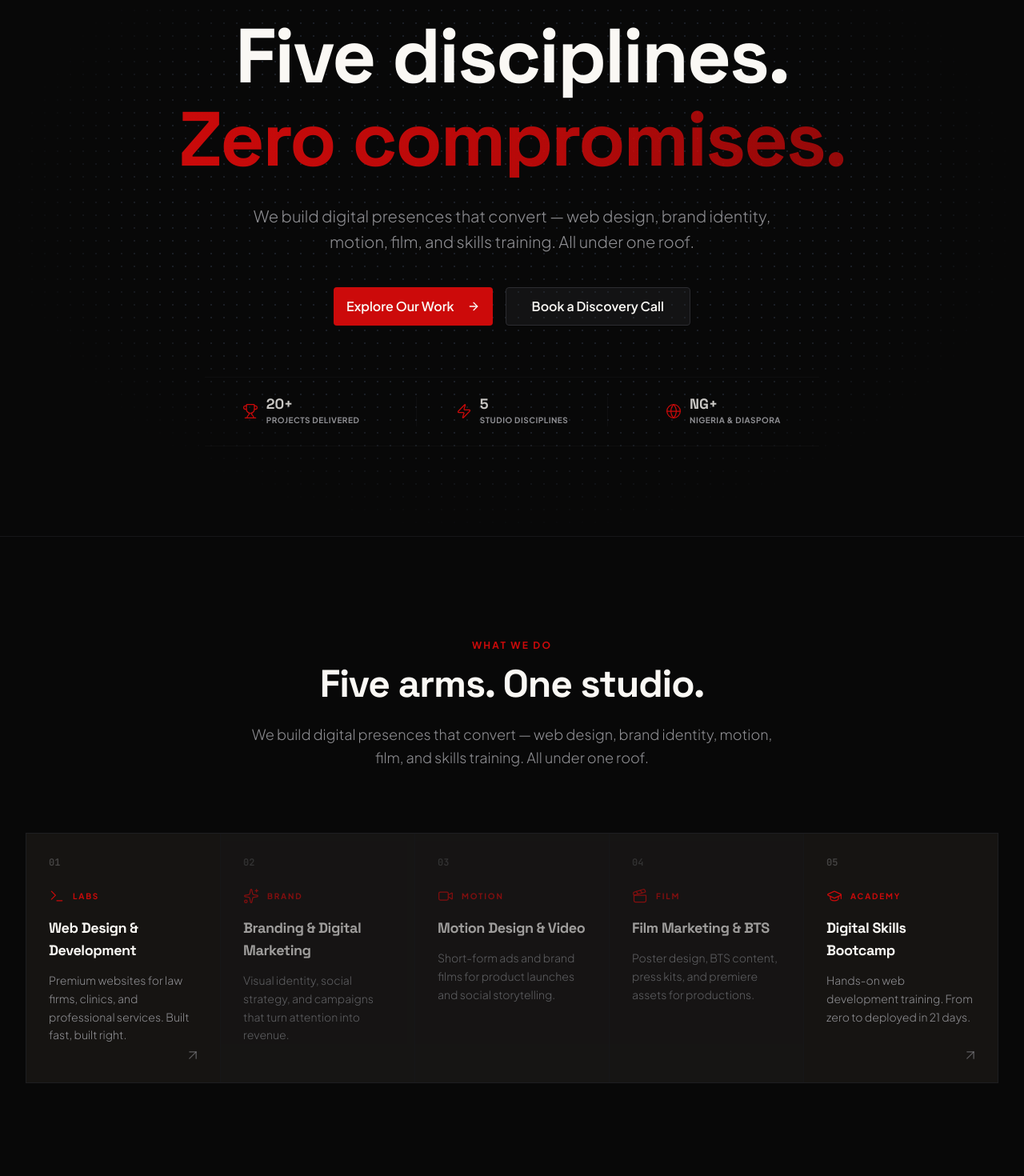
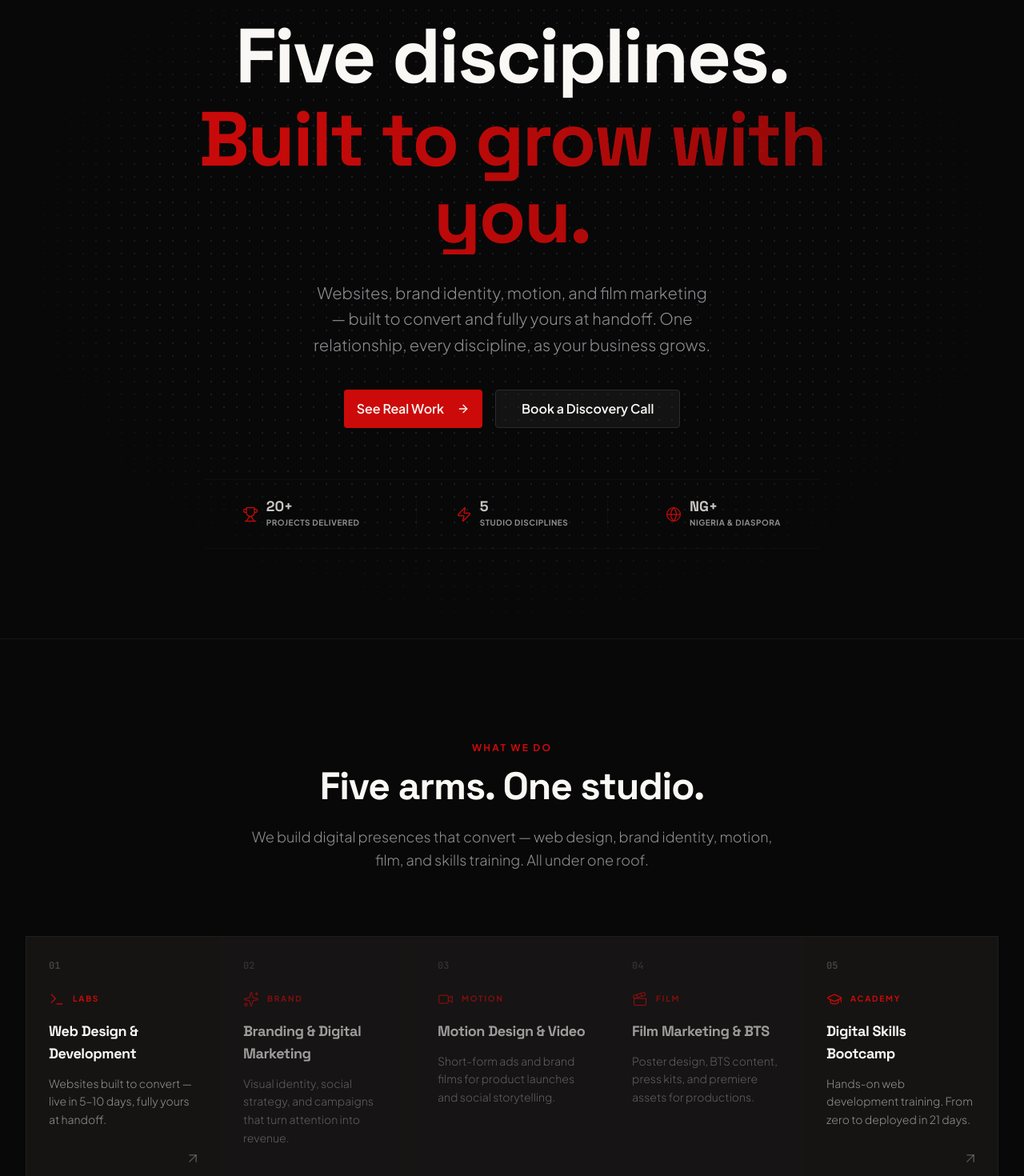
Before and after one commit to DakolMasiyer/dako-studios-website, a Next.js app: page / in a window 1280 px wide. Shown: the part 220-1690 px from the top of the page at 80% size. Built offline with nearby package versions, Linux system fonts and the light colour scheme.

Commit message:
feat: polish Labs hero, rewrite root hero, add Labs sky-blue favicon

```diff
--- a/src/app/labs/page.tsx
+++ b/src/app/labs/page.tsx
@@ -105,12 +105,14 @@ export default function LabsPage() {
               </div>
 
               <h1 className="mb-8 font-display text-5xl font-extrabold tracking-tight sm:text-7xl lg:text-8xl leading-none text-foreground">
-                Your website should<br />bring in business.
+                Your website should<br />
+                <span className="bg-gradient-to-r from-primary via-primary/90 to-primary/70 bg-clip-text text-transparent">
+                  bring in business.
+                </span>
               </h1>
 
-              <p className="mx-auto mb-10 max-w-2xl text-lg text-muted-foreground sm:text-xl font-light leading-relaxed">
-                We build websites around how your customers actually think — then hand you full control at launch.<br />
-                No developer needed. No monthly retainer. No waiting on us to update a price.
+              <p className="mx-auto mb-10 max-w-3xl text-lg text-muted-foreground sm:text-xl font-light leading-relaxed text-balance text-center">
+                We build websites around how your customers actually think — then hand you full control at launch. No developer needed. No monthly retainer. No waiting on us to update a price.
               </p>
 
               <div className="flex flex-col gap-4 sm:flex-row sm:justify-center mb-16">
--- a/src/app/landing/components/hero-section.tsx
+++ b/src/app/landing/components/hero-section.tsx
@@ -34,13 +34,13 @@ export function HeroSection() {
           <h1 className="mb-8 font-display text-5xl font-extrabold tracking-tight sm:text-7xl lg:text-8xl leading-none text-foreground">
             Five disciplines.
             <span className="bg-gradient-to-r from-primary via-primary/90 to-primary/70 bg-clip-text text-transparent block mt-2">
-              Zero compromises.
+              Built to grow with you.
             </span>
           </h1>
 
           {/* Subheading */}
-          <p className="mx-auto mb-10 max-w-2xl text-lg text-muted-foreground sm:text-xl font-light leading-relaxed">
-            We build digital presences that convert — web design, brand identity, motion, film, and skills training. All under one roof.
+          <p className="mx-auto mb-10 max-w-2xl text-lg text-muted-foreground sm:text-xl font-light leading-relaxed text-balance">
+            Websites, brand identity, motion, and film marketing — built to convert and fully yours at handoff. One relationship, every discipline, as your business grows.
           </p>
 
           {/* CTA Buttons */}
@@ -50,7 +50,7 @@ export function HeroSection() {
               className="text-base cursor-pointer font-semibold px-8 h-12 bg-primary text-primary-foreground hover:bg-primary/95 rounded-[4px]"
               onClick={() => smoothScrollTo('#services')}
             >
-              Explore Our Work
+              See Real Work
               <ArrowRight className="ml-2 h-4 w-4" strokeWidth={2} />
             </Button>
             <Button
--- a/src/data/services.ts
+++ b/src/data/services.ts
@@ -14,7 +14,7 @@ export const services: Service[] = [
     id: 'labs',
     title: 'Web Design & Development',
     subtitle: 'Labs',
-    description: 'Premium websites for law firms, clinics, and professional services. Built fast, built right.',
+    description: 'Websites built to convert — live in 5–10 days, fully yours at handoff.',
     badge: 'Featured',
     badgeVariant: 'featured',
     href: '/labs',
```
Also changed, not shown: src/app/labs/icon.svg (added).
